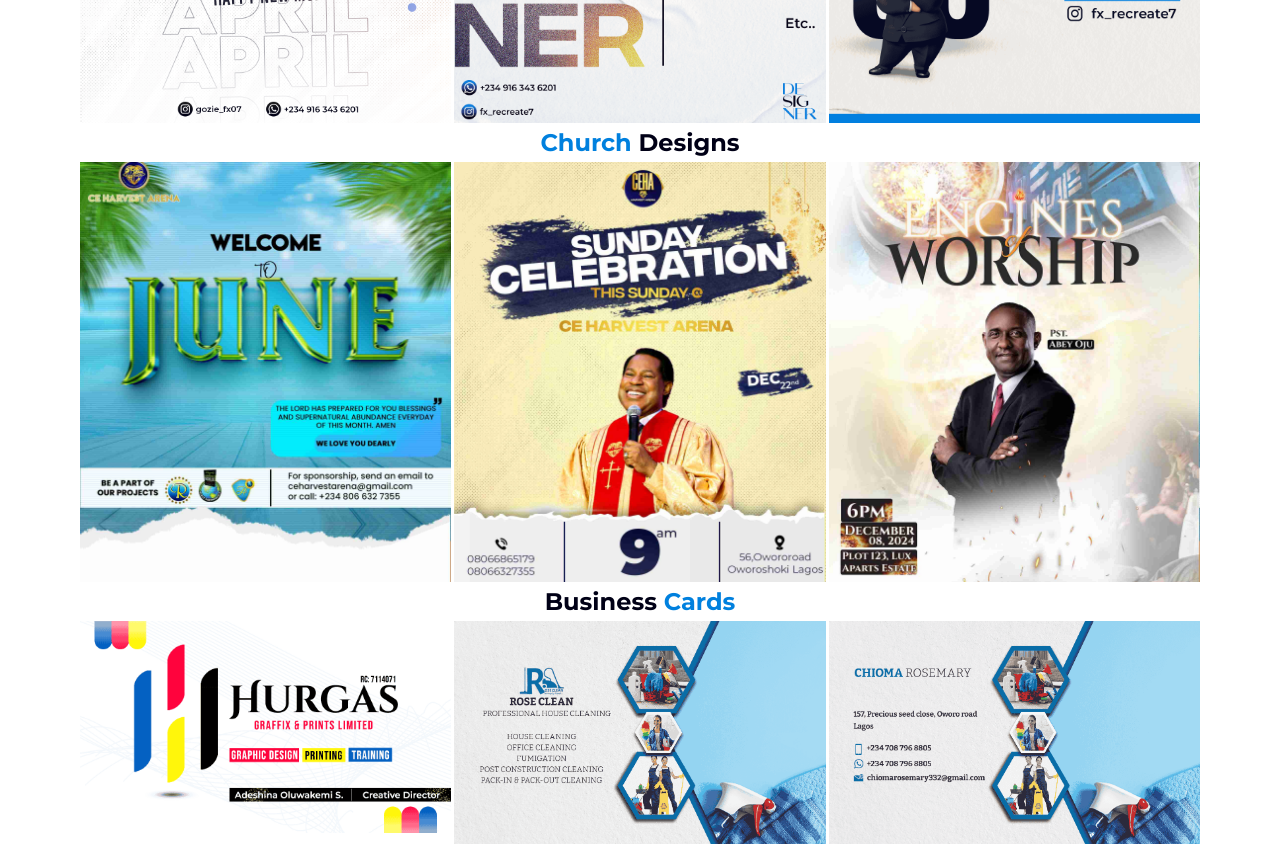
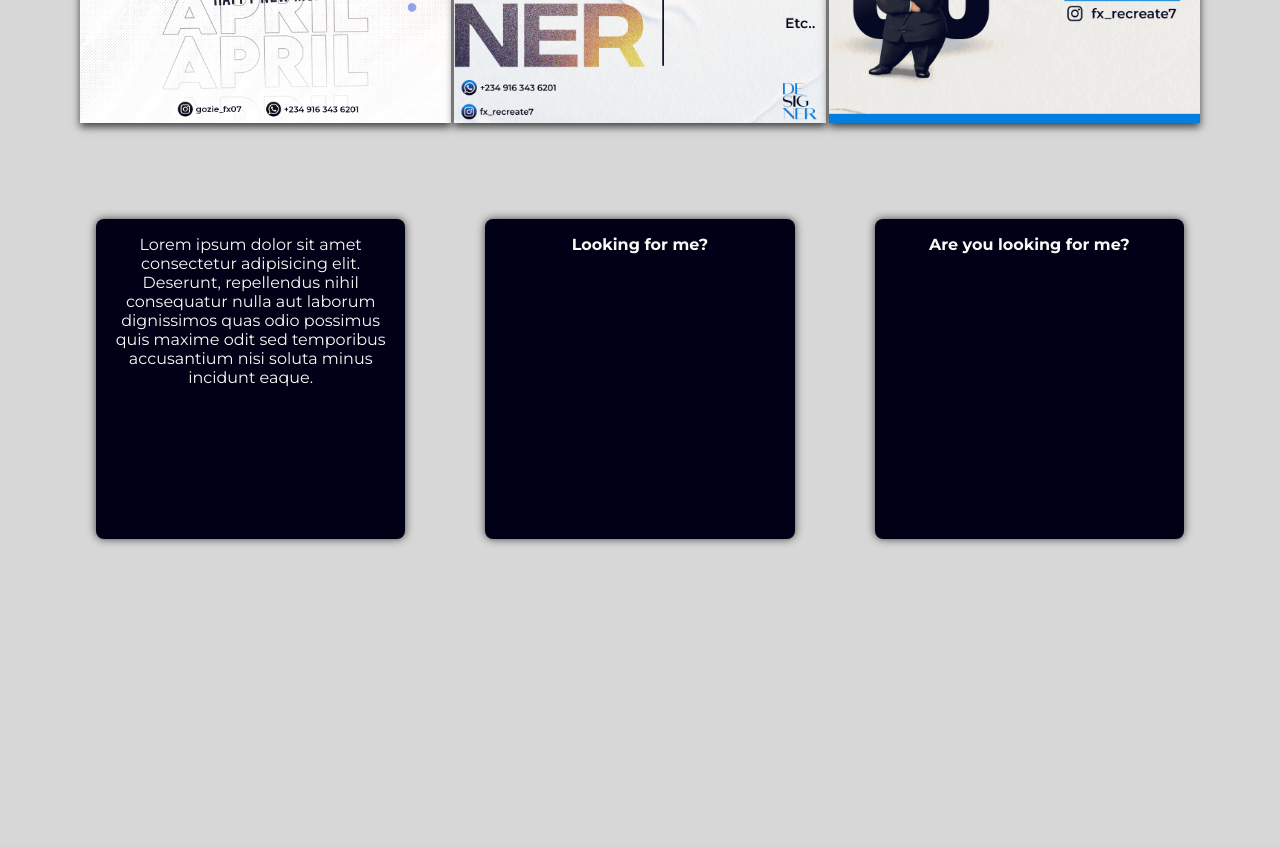
Before and after one commit to G-175/Gozie, a plain HTML site: page index.html in a window 1280 px wide. Shown: the part 1100-1947 px from the top of the page. Drawn offline with nearby package versions, Linux system fonts and the light colour scheme.

Commit message:
just-testing

```diff
--- a/index.html
+++ b/index.html
@@ -79,6 +79,28 @@
 
      <!----- SPECIALS SECTION END ----->
 
+    <div class="cards-section">
+        <div class="cards-container">
+
+            <div class="first-cards">
+               <p>Lorem ipsum dolor sit amet consectetur adipisicing elit. Deserunt, repellendus nihil consequatur nulla aut laborum dignissimos quas odio possimus quis maxime odit sed temporibus accusantium nisi soluta minus incidunt eaque.</p>
+            </div>
+
+            <div class="second-cards">
+                <h4>Looking for me?</h4>
+
+            </div>
+
+            <div class="third-cards">
+                <h4>Are you looking for me?</h4>
+            </div>
+        </div>
+    </div>
+
+
+
+
+
     <!----- SECOND WORKS SECTION ----->   <section class="sclass-works">
             <h1><span class="spcd">Church</span> Designs</h1>
         <div class="spictures-grid">
--- a/style.css
+++ b/style.css
@@ -9,7 +9,7 @@
 html {
     overflow-x: hidden;
 }
-f8f8ff
+
 body {
     background-color: var(--s-bg-color);
     background-position: center;
@@ -214,6 +214,7 @@
 
 .monthly-specials img {
     width: 100%;
+    box-shadow: 0 4px 8px 0 rgba(0, 0, 0,0.7);
 }
 
 @media(max-width: 720px){
@@ -226,6 +227,69 @@
         padding: 1rem;
     }
 }
+
+/*******************/
+
+.cards-section {
+    min-height: 100vh;
+    padding: 5rem 5rem 0 5rem;
+}
+
+
+
+
+
+.cards-container {
+    display: grid;
+    grid-template-columns: 1fr 1fr 1fr;
+    column-gap: 5rem;
+    text-align: center;
+    height: 100%;
+    padding: 1rem;
+    color: var(--text-color);
+}
+
+
+
+.first-cards {
+   background-color: var(--bg-color);
+   height: 20rem;
+   border-radius: .5rem;
+   padding: 1rem;
+   box-shadow: 0 0 8px 0 rgba(0, 0, 0,0.7);
+   transition: 0.5s;
+}
+.first-cards:hover {
+    box-shadow: 0 5px 8px 0 rgba(0, 0, 0,0.7);
+}
+
+.second-cards {
+    background-color: var(--bg-color);
+    height: 20rem;
+    border-radius: .5rem;
+   padding: 1rem;
+   box-shadow: 0 0 8px 0 rgba(0, 0, 0,0.7);
+   transition: 0.5s;
+ }
+ .second-cards:hover {
+    box-shadow: 0 5px 8px 0 rgba(0, 0, 0,0.7);
+}
+
+ .third-cards {
+    background-color: var(--bg-color);
+    height: 20rem;
+    border-radius: .5rem;
+   padding: 1rem;
+   box-shadow: 0 0 8px 0 rgba(0, 0, 0,0.7);
+   transition: 0.5s;
+ }
+ .third-cards:hover {
+    box-shadow: 0 5px 8px 0 rgba(0, 0, 0,0.7);
+}
+
+
+
+
 
 /************ SECOND WORKS SECTION DESIGN **************/
 
@@ -263,6 +327,7 @@
 
 .spictures-grid img {
     width: 100%;
+    box-shadow: 0 4px 8px 0 rgba(0, 0, 0,0.7);
 }
 
 .sclass-works h4 {
```
